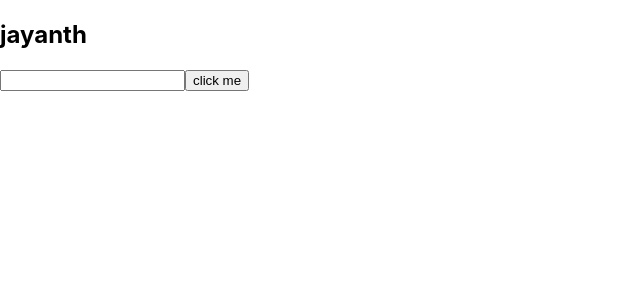
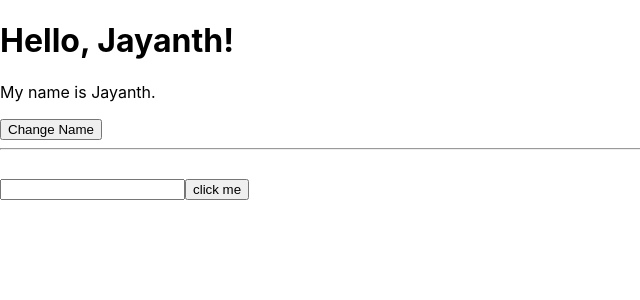
Before and after one commit to jayanth-999/my-react-app, a React (Create React App) app: page / in a window 1280 px wide. Shown: the top 300 px of the page, without its empty margins (0-640 px from the left). Built offline with nearby package versions, Linux system fonts and the light colour scheme.

Commit message:
challenge-6 commpleted

```diff
--- /dev/null
+++ b/src/components/FragmentAndRefs.jsx
@@ -0,0 +1,21 @@
+import React,{ Component } from "react";
+
+class FragmentAndRefs extends Component{
+    constructor(){
+        super()
+        this.ref=React.createRef()
+    }
+    handleClick=()=>{
+        this.ref.current.focus();
+    }
+    render(){
+        return(
+            <React.Fragment>
+                <input type="text"  ref={this.ref} className="text" />
+                <button onClick={this.handleClick}>click me</button>
+            </React.Fragment>
+        )
+    }
+}
+
+export default FragmentAndRefs
--- a/src/components/Mounting.jsx
+++ /dev/null
@@ -1,51 +0,0 @@
-import { Component } from "react";
-
-class Mounting extends Component{
-    constructor(props){
-        super(props)
-        this.state={
-            name:"jayanth",
-            val:""
-        }
-        this.Update=this.Update.bind(this)
-    }
-
-
-    changeName=(event)=>
-    {
-        this.setState({
-            val:event.target.value
-
-        })
-        // console.log(this.state.name)
-    }
-
-    componentDidUpdate(){
-         console.log("compnent did update has been called")
-         console.log("updated state:", this.state);
-         return false;
-    }
-    shouldComponentUpdate() {
-        console.log("should component update has been called");
-        return false;
-      }
-    Update(){
-        this.setState({
-            name:this.state.val
-        })
-        console.log("updating name");
-        console.log("state after update:", this.state);
-
-    }
-    render(){
-        return (
-            <div>
-                <h2>{this.state.name}</h2>
-                <input type="text" value={this.state.val} id="name" onChange={this.changeName}/>
-                <button onClick={this.Update}>click me</button>
-            </div>
-        )
-    }
-}
-
-export default Mounting
--- /dev/null
+++ b/src/components/PureComponent.jsx
@@ -0,0 +1,36 @@
+import React, { PureComponent } from 'react';
+
+class ParentComponent extends React.Component {
+  constructor(props) {
+    super(props);
+    this.state = {
+      name: 'Jayanth',
+    };
+  }
+
+  handleClick = () => {
+    this.setState({ name: 'Varshith' });
+  }
+
+  render() {
+    return (
+      <div>
+
+        <h1>Hello, {this.state.name}!</h1>
+        <ChildComponent name={this.state.name}/>
+        <button onClick={this.handleClick}>Change Name</button>
+      </div>
+    );
+  }
+}
+
+class ChildComponent extends PureComponent {
+  render() {
+    console.log('ChildComponent is rendered');
+    return (
+      <p>My name is {this.props.name}.</p>
+    );
+  }
+}
+
+export default ParentComponent;
--- a/src/index.js
+++ b/src/index.js
@@ -2,20 +2,17 @@ import React from 'react';
 import ReactDOM from 'react-dom/client';
 import './index.css';
 // import App from './App';
-import reportWebVitals from './reportWebVitals';
-import Mounting from './components/Mounting';
-
+import ParentComponent from './components/PureComponent';
+import FragmentAndRefs from './components/FragmentAndRefs';
 
 
 const root = ReactDOM.createRoot(document.getElementById('root'));
 root.render(
-  <React.StrictMode>
+  <>
     {/* <App/> */}
-   <Mounting/>
-  </React.StrictMode>
+   <ParentComponent/>
+   <hr/>
+   <br/>
+   <FragmentAndRefs/>
+  </>
 );
-
-// If you want to start measuring performance in your app, pass a function
-// to log results (for example: reportWebVitals(console.log))
-// or send to an analytics endpoint. Learn more: https://bit.ly/CRA-vitals
-reportWebVitals();
--- a/src/reportWebVitals.js
+++ /dev/null
@@ -1,13 +0,0 @@
-const reportWebVitals = onPerfEntry => {
-  if (onPerfEntry && onPerfEntry instanceof Function) {
-    import('web-vitals').then(({ getCLS, getFID, getFCP, getLCP, getTTFB }) => {
-      getCLS(onPerfEntry);
-      getFID(onPerfEntry);
-      getFCP(onPerfEntry);
-      getLCP(onPerfEntry);
-      getTTFB(onPerfEntry);
-    });
-  }
-};
-
-export default reportWebVitals;
```
Also changed, not shown: src/setupTests.js (deleted, +0 -5 lines).
